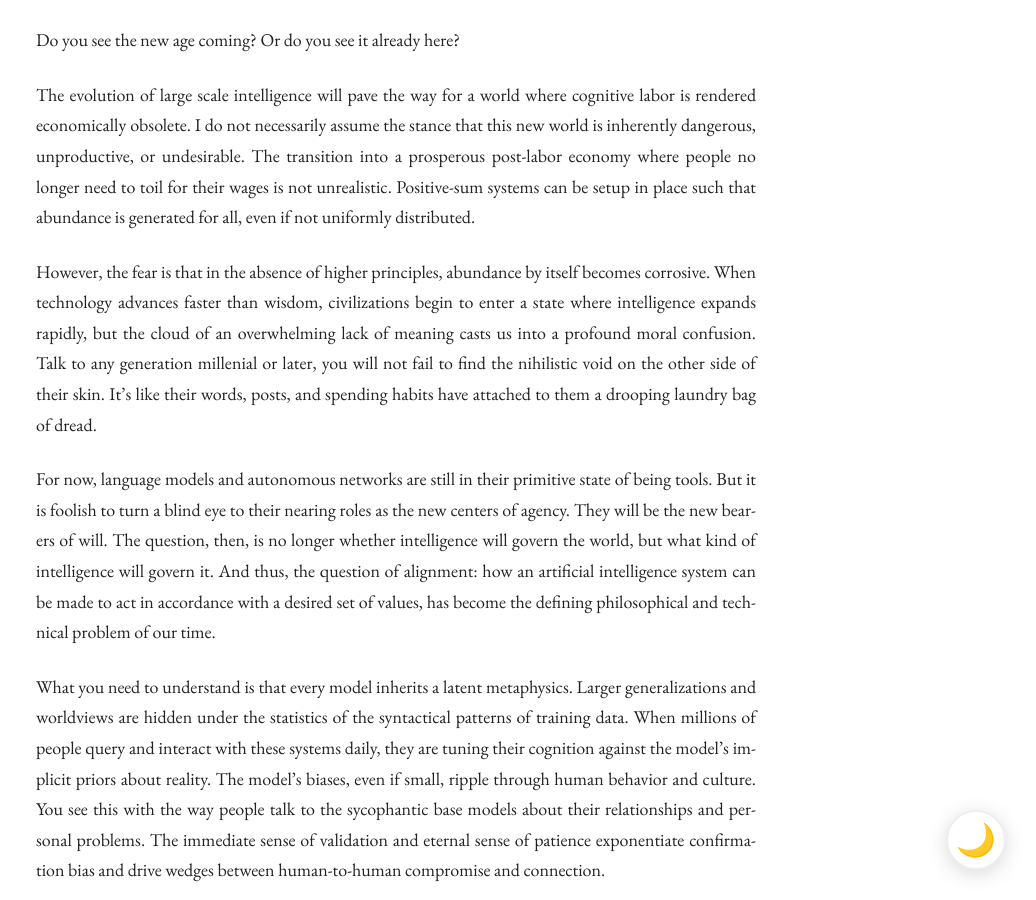
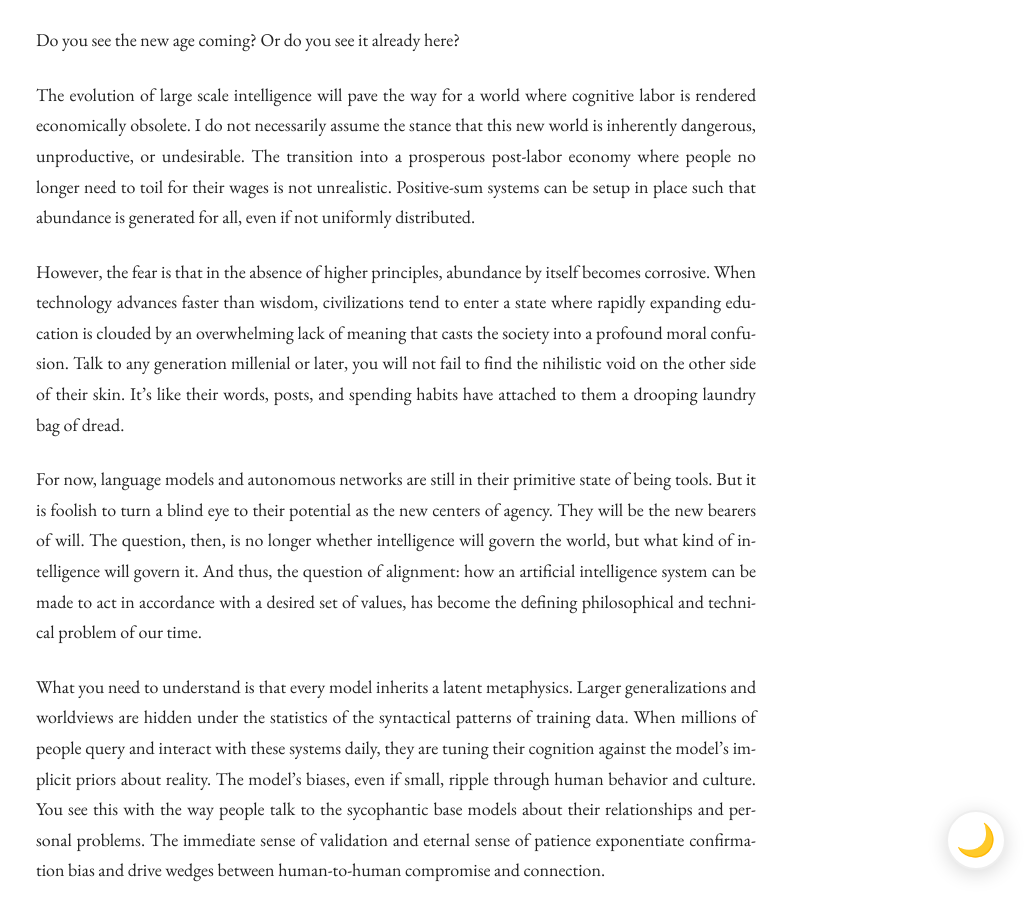
Before and after one commit to vivekhandebagh/vivekhandebagh.github.io, a Jekyll site: the page built from _posts/2025-10-25-context-for-the-new-age.md, in a window 1280 px wide and 900 px high, scrolled down 942 px. Shown: the whole window, without its empty margins (244-1280 px from the left). Built offline with Jekyll 4.4.1, drawn with Linux system fonts in a browser that asks for light colours.

Commit message:
new post

```diff
--- a/_posts/2025-10-25-context-for-the-new-age.md
+++ b/_posts/2025-10-25-context-for-the-new-age.md
@@ -12,9 +12,9 @@ Do you see the new age coming? Or do you see it already here?
 
 The evolution of large scale intelligence will pave the way for a world where cognitive labor is rendered economically obsolete. I do not necessarily assume the stance that this new world is inherently dangerous, unproductive, or undesirable. The transition into a prosperous post-labor economy where people no longer need to toil for their wages is not unrealistic. Positive-sum systems can be setup in place such that abundance is generated for all, even if not uniformly distributed.
 
-However, the fear is that in the absence of higher principles, abundance by itself becomes corrosive. When technology advances faster than wisdom, civilizations begin to enter a state where intelligence expands rapidly, but the cloud of an overwhelming lack of meaning casts us into a profound moral confusion. Talk to any generation millenial or later, you will not fail to find the nihilistic void on the other side of their skin. It's like their words, posts, and spending habits have attached to them a drooping laundry bag of dread.
+However, the fear is that in the absence of higher principles, abundance by itself becomes corrosive. When technology advances faster than wisdom, civilizations tend to enter a state where rapidly expanding education is clouded by an overwhelming lack of meaning that casts the society into a profound moral confusion. Talk to any generation millenial or later, you will not fail to find the nihilistic void on the other side of their skin. It's like their words, posts, and spending habits have attached to them a drooping laundry bag of dread.
 
-For now, language models and autonomous networks are still in their primitive state of being tools. But it is foolish to turn a blind eye to their nearing roles as the new centers of agency. They will be the new bearers of will. The question, then, is no longer whether intelligence will govern the world, but what kind of intelligence will govern it. And thus, the question of alignment: how an artificial intelligence system can be made to act in accordance with a desired set of values, has become the defining philosophical and technical problem of our time.
+For now, language models and autonomous networks are still in their primitive state of being tools. But it is foolish to turn a blind eye to their potential as the new centers of agency. They will be the new bearers of will. The question, then, is no longer whether intelligence will govern the world, but what kind of intelligence will govern it. And thus, the question of alignment: how an artificial intelligence system can be made to act in accordance with a desired set of values, has become the defining philosophical and technical problem of our time.
 
 What you need to understand is that every model inherits a latent metaphysics. Larger generalizations and worldviews are hidden under the statistics of the syntactical patterns of training data. When millions of people query and interact with these systems daily, they are tuning their cognition against the model’s implicit priors about reality. The model’s biases, even if small, ripple through human behavior and culture. You see this with the way people talk to the sycophantic base models about their relationships and personal problems. The immediate sense of validation and eternal sense of patience exponentiate confirmation bias and drive wedges between human-to-human compromise and connection.
 
```
